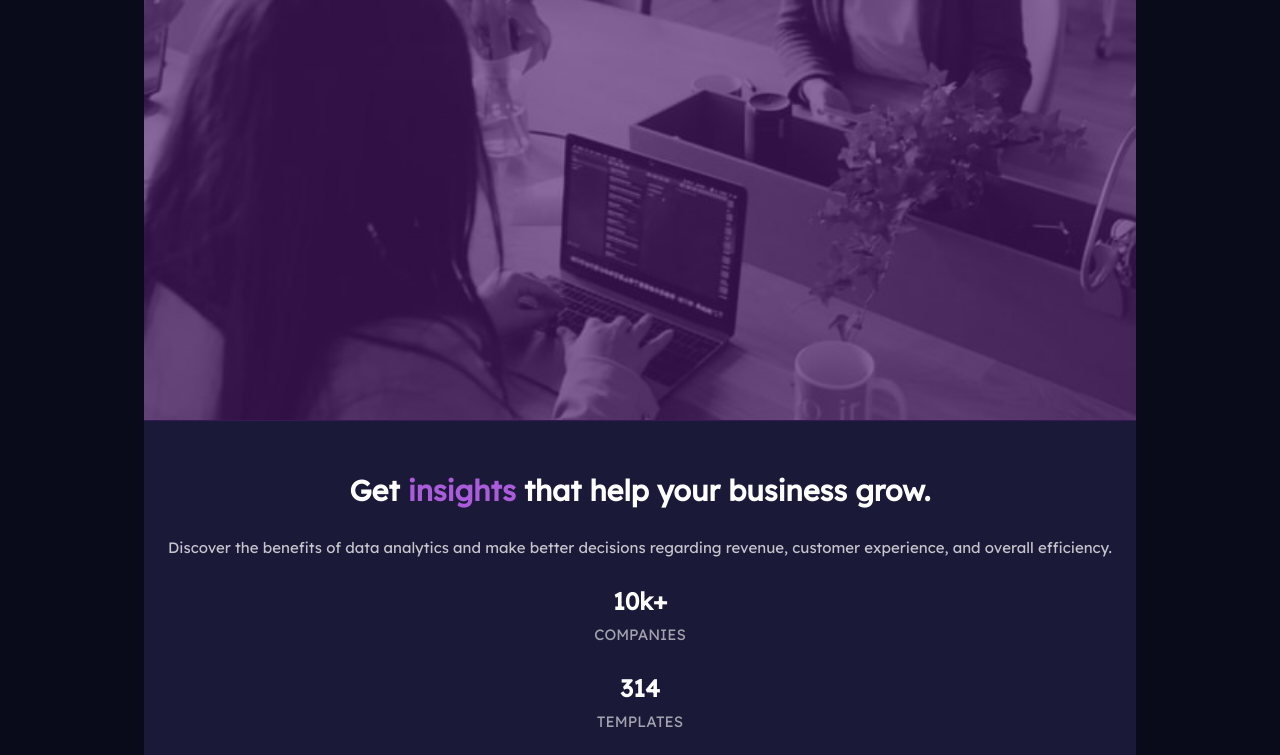
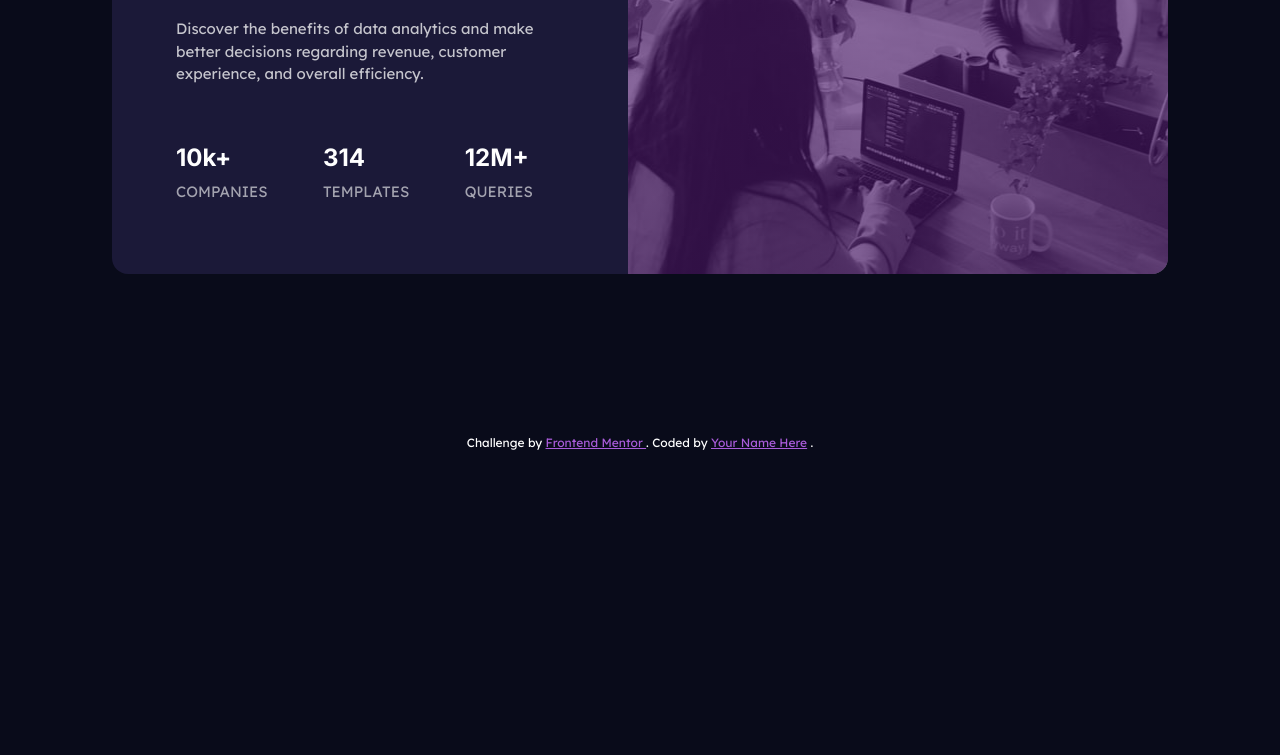
Before and after one commit to axelvc/frontend-mentor, a website: page stats-preview-card-component/index.html in a window 1280 px wide. Shown: the part 332-1087 px from the top of the page. After the commit the page ends 800 px from the top, so only its background shows below. Drawn offline with Linux system fonts and the light colour scheme.

Commit message:
feat(proyect 2): add responsive styles

```diff
--- a/stats-preview-card-component/index.css
+++ b/stats-preview-card-component/index.css
@@ -20,11 +20,7 @@ body {
   grid-template-rows: 1fr auto;
   place-items: center;
   min-height: 100vh;
-
-  /* font: 500 0.9375rem 'Inter', sans-serif; */
   font: 400 0.9375rem 'Lexend Deca', sans-serif;
-
-  /* font-family: 'Lexend Deca', sans-serif; */
   color: var(--color-fg);
   background: var(--color-bg);
 }
@@ -41,6 +37,7 @@ li {
 .card {
   --space: 1.5rem;
 
+  max-width: 33rem;
   margin: var(--space);
   overflow: hidden;
   background: var(--color-bg-alt);
@@ -49,6 +46,7 @@ li {
 
 .card__background {
   --color-filter: hsl(277, 64%, 25%, 0.65);
+  --background-image: url(./images/image-header-mobile.jpg);
 
   width: 100%;
   aspect-ratio: 1.36;
@@ -56,7 +54,7 @@ li {
   /* prettier-ignore */
   background:
     linear-gradient(var(--color-filter), var(--color-filter)),
-    top left / contain no-repeat url(./images/image-header-mobile.jpg);
+    top left / contain no-repeat var(--background-image);
 }
 
 .card__content {
@@ -90,6 +88,7 @@ li {
 }
 
 .stat__value {
+  font-family: 'Inter', sans-serif;
   font-size: 1.5rem;
 }
 
@@ -103,3 +102,40 @@ footer {
   margin-bottom: 1rem;
   font-size: 0.75rem;
 }
+
+/* ------------------------------- responsive ------------------------------- */
+@media (min-width: 36rem) {
+  .stats {
+    grid-auto-flow: column;
+    margin-top: var(--space);
+  }
+
+  .card__content {
+    padding: 5rem;
+  }
+}
+
+@media (min-width: 70rem) {
+  .card {
+    display: flex;
+    flex-direction: row-reverse;
+    max-width: 66rem;
+  }
+
+  .card__background {
+    --background-image: url(./images/image-header-desktop.jpg);
+
+    float: right;
+    height: 446px;
+    aspect-ratio: 1.21;
+  }
+
+  .card__content {
+    padding: 4rem;
+    text-align: start;
+  }
+
+  .card__title {
+    font-size: 2rem;
+  }
+}
```
